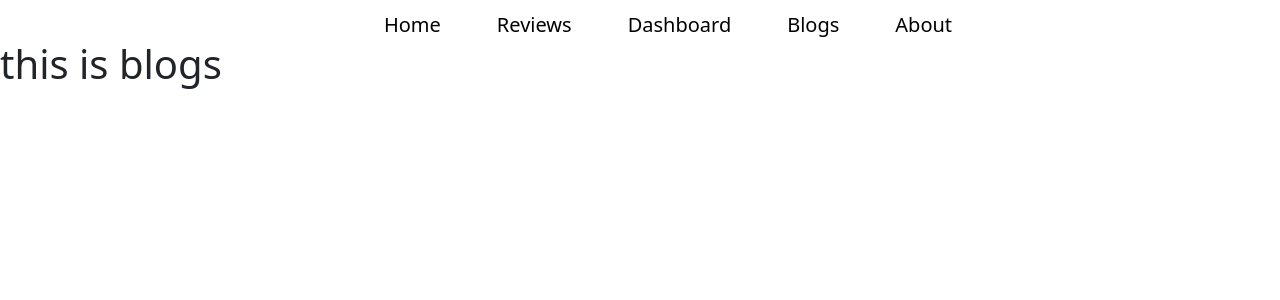
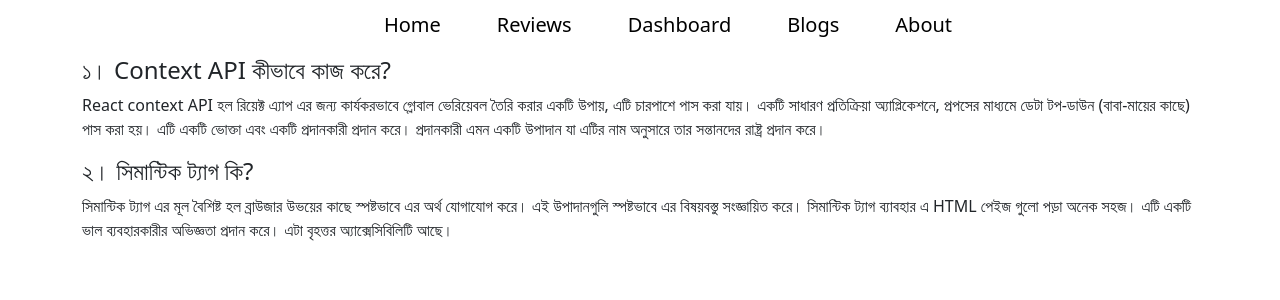
Before and after one commit to tareq621/react-headpone-review, a React (Create React App) app: page /blogs in a window 1280 px wide. Shown: the top 300 px of the page. Built offline with nearby package versions, Linux system fonts and the light colour scheme.

Commit message:
blogs 2 question answer

```diff
--- a/src/Component/Blogs/Blogs.js
+++ b/src/Component/Blogs/Blogs.js
@@ -2,9 +2,14 @@ import React from 'react';
 
 const Blogs = () => {
     return (
-        <div>
-            <h1>this is blogs</h1>
+        <div className='container mt-3'>
+
+            <h4>১। Context API কীভাবে কাজ করে?</h4>
+            <p>React context API হল রিয়েক্ট এ্যাপ এর জন্য কার্যকরভাবে গ্লোবাল ভেরিয়েবল তৈরি করার একটি উপায়, এটি চারপাশে পাস করা যায়। একটি সাধারণ প্রতিক্রিয়া অ্যাপ্লিকেশনে, প্রপসের মাধ্যমে ডেটা টপ-ডাউন (বাবা-মায়ের কাছে) পাস করা হয়। এটি একটি ভোক্তা এবং একটি প্রদানকারী প্রদান করে। প্রদানকারী এমন একটি উপাদান যা এটির নাম অনুসারে তার সন্তানদের রাষ্ট্র প্রদান করে। </p>
+            <h4>২। সিমান্টিক ট্যাগ কি?</h4>
+            <p>সিমান্টিক ট্যাগ এর মূল বৈশিষ্ট হল ব্রাউজার উভয়ের কাছে স্পষ্টভাবে এর অর্থ যোগাযোগ করে। এই উপাদানগুলি স্পষ্টভাবে এর বিষয়বস্তু সংজ্ঞায়িত করে। সিমান্টিক ট্যাগ ব্যাবহার এ HTML পেইজ গুলো পড়া অনেক সহজ। এটি একটি ভাল ব্যবহারকারীর অভিজ্ঞতা প্রদান করে। এটা বৃহত্তর অ্যাক্সেসিবিলিটি আছে। </p>
         </div>
+
     );
 };
 
--- a/src/Component/ReviewsPage/ReviewsPage.js
+++ b/src/Component/ReviewsPage/ReviewsPage.js
@@ -6,7 +6,7 @@ const ReviewsPage = (props) => {
         <div className='review-list shadow rounded'>
             <div>
                 <h4>{name}</h4>
-                <p><strong>Review:</strong>{review}</p>
+                <p><strong>Review: </strong>{review}</p>
                 <p><strong>Ratings:</strong>{ratings}</p>
             </div>
         </div>
```
